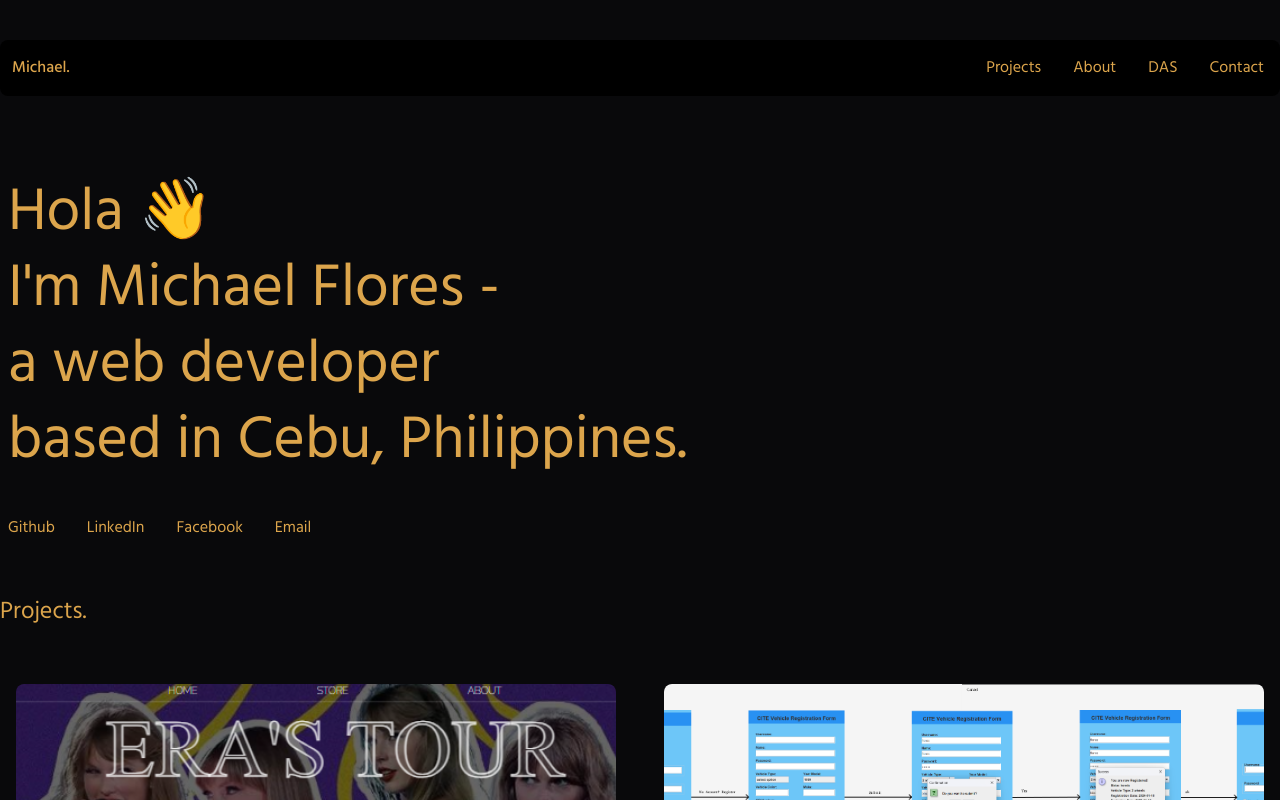
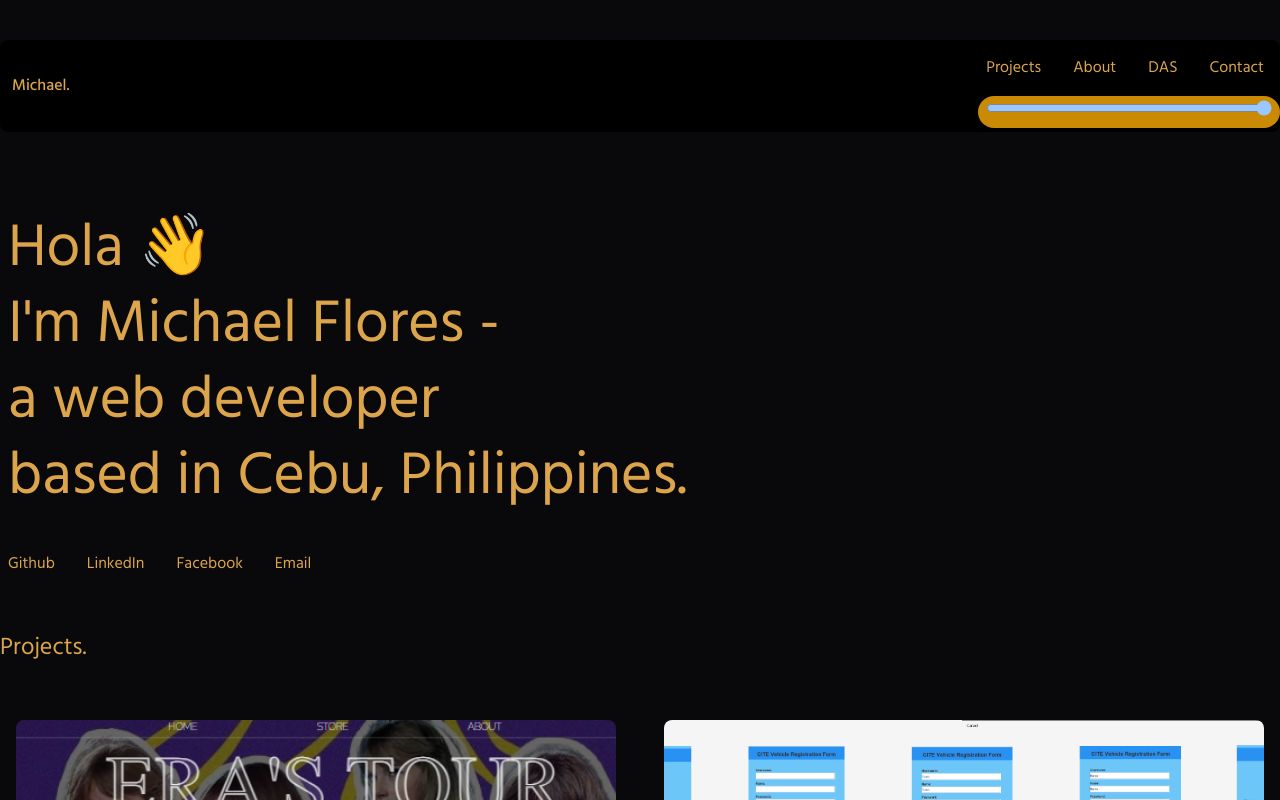
Before and after one commit to FloresTristan/ReactNextPortfolioV3, a Next.js app: page / in a window 1280 px wide. Shown: the top 800 px of the page. Built offline with nearby package versions, Linux system fonts and the light colour scheme.

Commit message:
added slider to tab cuz howard said so

```diff
--- a/components/Button/index.js
+++ b/components/Button/index.js
@@ -6,7 +6,7 @@ const Button = ({ children, type, onClick, classes }) => {
       <button
         onClick={onClick}
         type="button"
-        className="text-sm tablet:text-base p-1 laptop:p-2 m-1 laptop:m-2 rounded-lg text-white bg-black transition-all duration-300 ease-out first:ml-0 hover:scale-105 active:scale-100"
+        className="text-sm tablet:text-base p-1 laptop:p-2 m-1 laptop:m-2 rounded-lg border border-white transition-all duration-300 ease-out first:ml-0 hover:scale-105 active:scale-100"
       >
         {children}
       </button>
@@ -16,7 +16,7 @@ const Button = ({ children, type, onClick, classes }) => {
     <button
       onClick={onClick}
       type="button"
-      className={`text-sm tablet:text-base p-1 laptop:p-2 m-1 laptop:m-2 rounded-lg flex items-center transition-all ease-out duration-300 hover:bg-slate-100 hover:scale-105 active:scale-100  tablet:first:ml-0 ${classes}`}
+      className={`text-sm tablet:text-base p-1 laptop:p-2 m-1 laptop:m-2 rounded-lg flex items-center hover:text-white transition-all ease-out duration-300  hover:scale-105 active:scale-105  tablet:first:ml-0 ${classes}`}
     >
       {children}
     </button>
--- a/components/Header/index.js
+++ b/components/Header/index.js
@@ -37,7 +37,7 @@ const Header = ({ handleWorkScroll, handleAboutScroll, handleDasScroll, isBlog }
                                 )}
                             </Popover.Button>
                         </div>
-                        <Popover.Panel className="absolute mt-1 bg-black bg-opacity-90 z-10 w-[96vw] p-4 shadow-md rounded-md">
+                        <Popover.Panel className="absolute mt-1 bg-black bg-opacity-90 z-10 w-auto right-4 p-4 shadow-md rounded-md">
                             {!isBlog ? (
                                 <div className="grid grid-cols-1">
                                     <Button onClick={handleWorkScroll}>
@@ -59,7 +59,7 @@ const Header = ({ handleWorkScroll, handleAboutScroll, handleDasScroll, isBlog }
                                     <Button
                                         onClick={() =>
                                             window.open(
-                                                "mailto:hello@chetanverma.com"
+                                                "mailto:michaeltristanflores646@gmail.com"
                                             )
                                         }
                                     >
@@ -84,7 +84,7 @@ const Header = ({ handleWorkScroll, handleAboutScroll, handleDasScroll, isBlog }
                                     <Button
                                         onClick={() =>
                                             window.open(
-                                                "mailto:hello@chetanverma.com"
+                                                "mailto:michaeltristanflores646@gmail.com"
                                             )
                                         }
                                     >
@@ -104,6 +104,7 @@ const Header = ({ handleWorkScroll, handleAboutScroll, handleDasScroll, isBlog }
                     {data.name}.
                 </h1>
                 {!isBlog ? (
+                    <div className="">
                         <div className="flex">
                             <Button onClick={handleWorkScroll}>Projects</Button>
                             <Button onClick={handleAboutScroll}>About</Button>
@@ -115,11 +116,27 @@ const Header = ({ handleWorkScroll, handleAboutScroll, handleDasScroll, isBlog }
                             )}
                             <Button
                                 onClick={() =>
-                                window.open("mailto:hello@chetanverma.com")
+                                    window.open("mailto:michaeltristanflores646@gmail.com")
                                 }
                             >
                                 Contact
                             </Button>
+                        </div>
+                        <div className="max-w-xl mx-auto rounded-full mb-1 py-1 px-2 bg-yellow-600 w-full">
+                            <input type="range" min="1" max="4"   className="w-full"
+                                onChange={(e) => {
+                                    if (e.target.value === "1") {
+                                        handleWorkScroll();
+                                    } else if (e.target.value === "2") {
+                                        handleAboutScroll();
+                                    } else if (e.target.value === "3") {
+                                        handleDasScroll();
+                                    } else if (e.target.value === "4") {
+                                        router.push("https://www.youtube.com/watch?v=k85mRPqvMbE");
+                                    }
+                                }}
+                            />
+                        </div>
                     </div>
                 ) : (
                     <div className="flex">
@@ -131,7 +148,7 @@ const Header = ({ handleWorkScroll, handleAboutScroll, handleDasScroll, isBlog }
                         )}
                         <Button
                             onClick={() =>
-                                window.open("mailto:hello@chetanverma.com")
+                                window.open("mailto:michaeltristanflores646@gmail.com")
                             }
                         >
                             Contact
```
Lines whose indentation alone changed are shown as unchanged.
